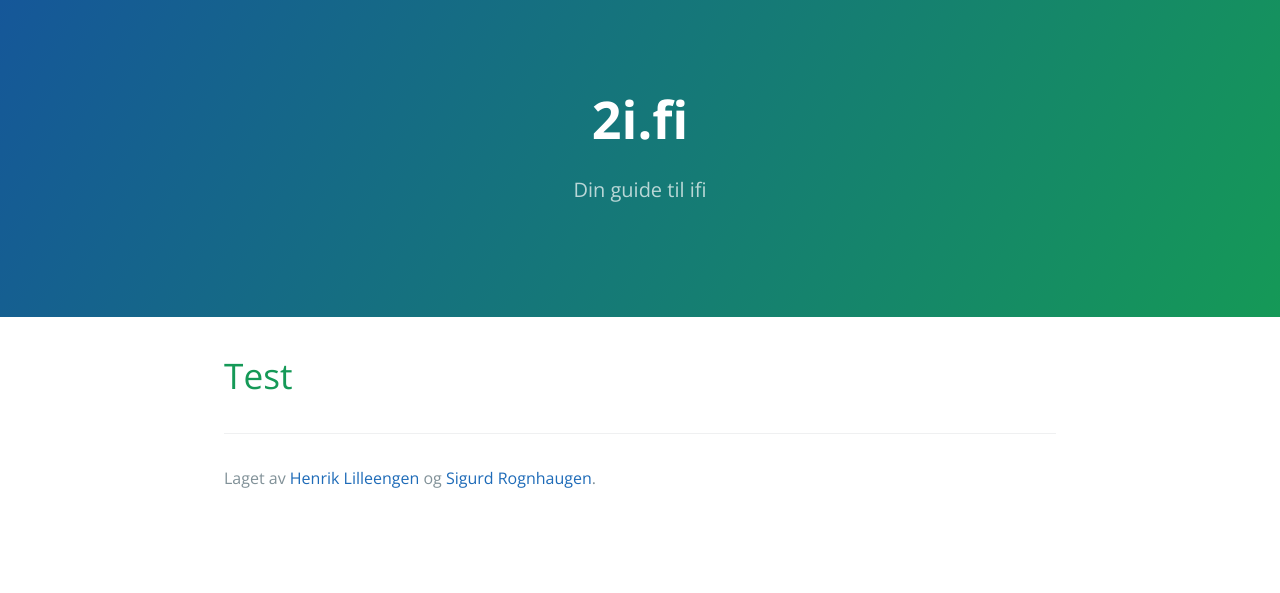
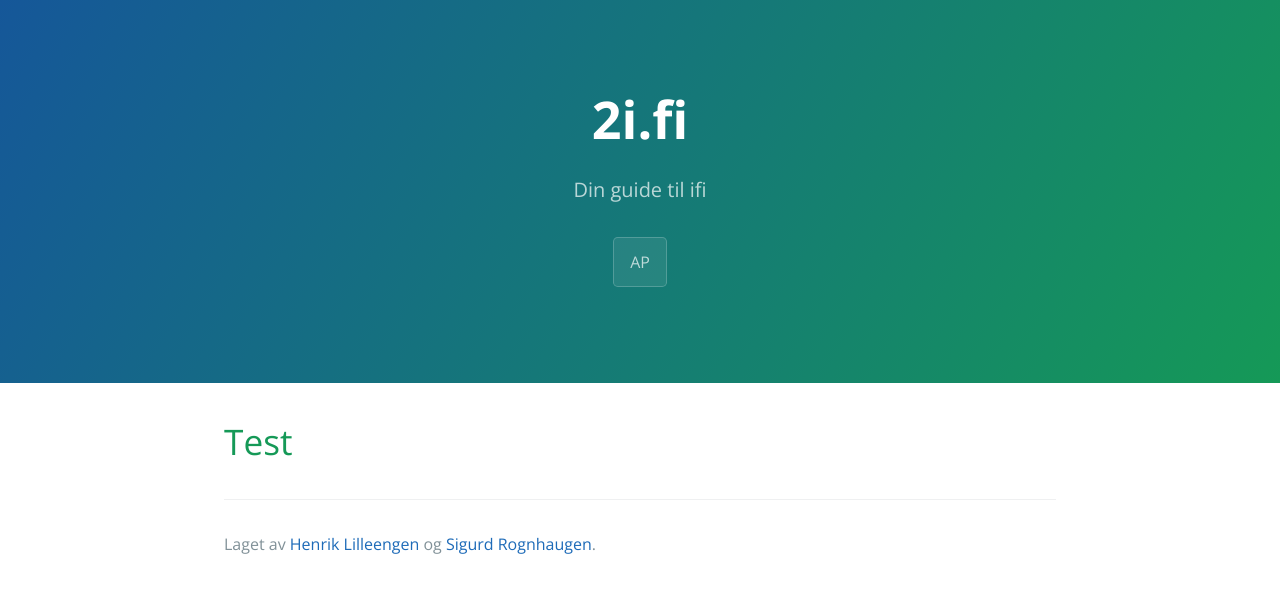
Before and after one commit to cybernetisk/2ifi.github.io, a Jekyll site: the page built from index.md, in a window 1280 px wide. Shown: the top 593 px of the page. Built offline with Jekyll 4.4.1, drawn with Linux system fonts in a browser that asks for light colours; our own code applies the rules of GitHub Pages for plain Markdown files.

Commit message:
Create default.html

```diff
--- a/_layouts/default.html
+++ b/_layouts/default.html
@@ -13,7 +13,7 @@
     <section class="page-header">
       <h1 class="project-name">{{ site.title | default: site.github.repository_name }}</h1>
       <h2 class="project-tagline">{{ site.description | default: site.github.project_tagline }}</h2>
-        {% for links in page.links %}
+        {% for links in site.links %}
           <a href="{{ links.link }}" class="btn">{{ links.lable }}</a>
         {% endfor %}
     </section>
```
Also changed, not shown: other parts of _layouts/default.html (+1 -1 lines).
